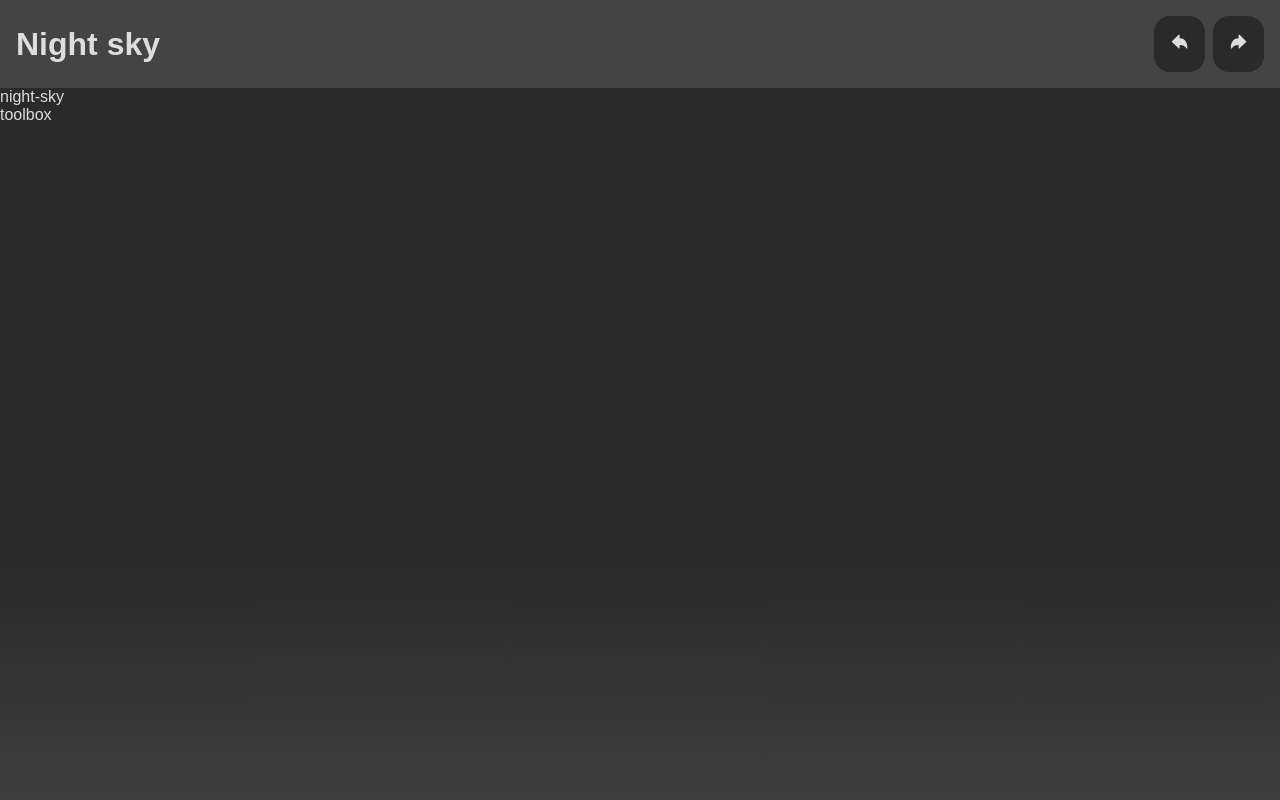
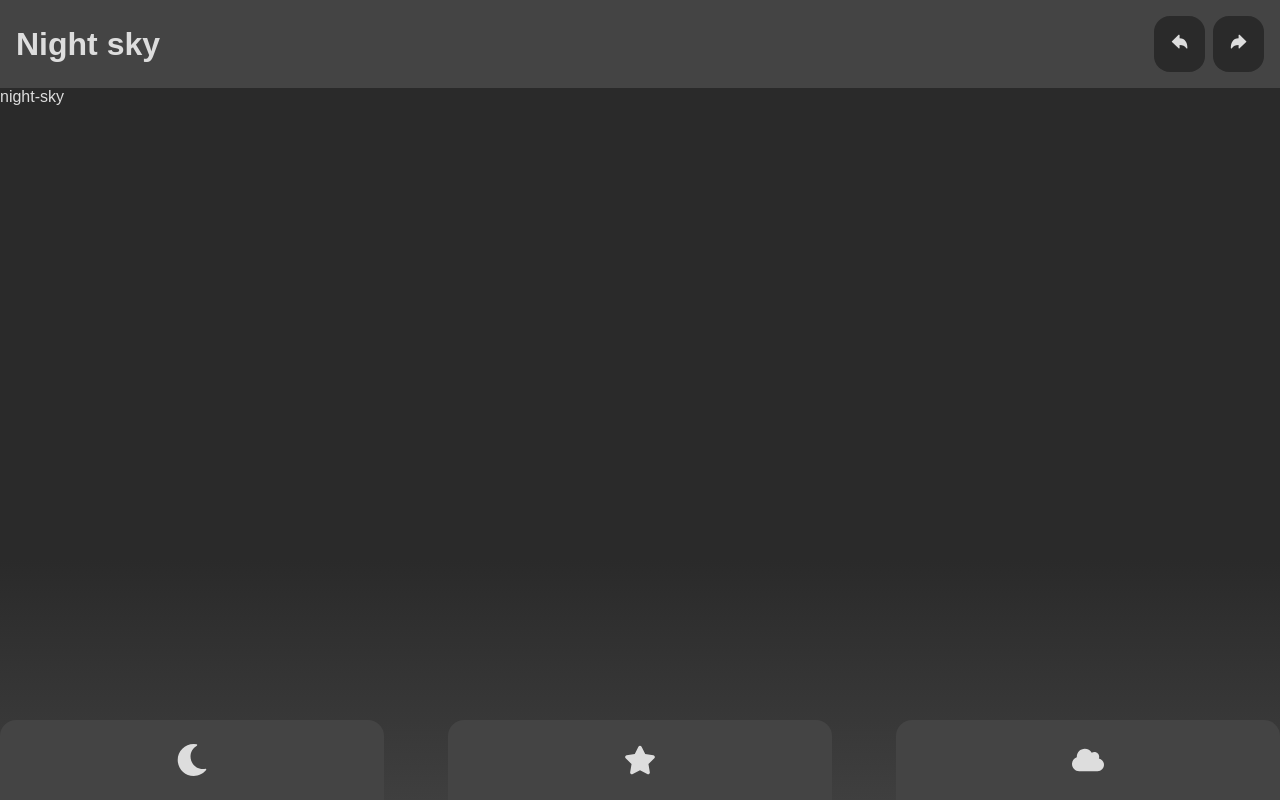
Before and after one commit to szlima/night-sky, a React (Vite) app: page / in a window 1280 px wide. Built offline with nearby package versions, Linux system fonts and the light colour scheme.

Commit message:
Criação do footer

```diff
--- a/src/App.jsx
+++ b/src/App.jsx
@@ -1,5 +1,6 @@
 
 import Header from './components/Header';
+import Toolbox from './components/Toolbox';
 
 function App() {
 
@@ -7,7 +8,7 @@ function App() {
     <>
       <Header />
       <main className="night-sky">night-sky</main>
-      <div className="toolbox">toolbox</div>
+      <Toolbox />
     </>
   );
 }
--- /dev/null
+++ b/src/components/Toolbox.jsx
@@ -0,0 +1,29 @@
+
+import { FaMoon, FaStar, FaCloud } from 'react-icons/fa';
+
+import './styles/toolbox.css';
+
+function Toolbox(){
+
+    const handleMoonButton= () => {};
+
+    const handleStarButton= () => {};
+
+    const handleCloudButton= () => {};
+
+    return (
+        <footer className="toolbox">
+            <button type='button' className='toolbox__button' onClick={handleMoonButton}>
+                <FaMoon />
+            </button>
+            <button type='button' className='toolbox__button' onClick={handleStarButton}>
+                <FaStar />
+            </button>
+            <button type='button' className='toolbox__button' onClick={handleCloudButton}>
+                <FaCloud />
+            </button>
+        </footer>
+    );
+}
+
+export default Toolbox;
--- a/src/components/styles/header.css
+++ b/src/components/styles/header.css
@@ -25,7 +25,6 @@
 
     color: var(--white-01);
     background-color: var(--black-01);
-    border: none;
     border-radius: 1rem;
 
     font-size: 1.2rem;
--- /dev/null
+++ b/src/components/styles/toolbox.css
@@ -0,0 +1,33 @@
+
+.toolbox{
+    width: 100%;
+    height: 10dvh;
+
+    position: absolute;
+    bottom: 0;
+
+    display: flex;
+    justify-content: space-between;
+    flex-wrap: wrap;
+}
+
+.toolbox__button{
+    width: 30%;
+
+    border-top-right-radius: 1rem;
+    border-top-left-radius: 1rem;
+
+    color: var(--white-01);
+    background-color: var(--black-03);
+
+    display: flex;
+    justify-content: center;
+    align-items: center;
+
+    font-size: 2rem;
+}
+
+.toolbox__button:hover{
+    color: var(--black-01);
+    background-color: var(--white-01);
+}
--- a/src/styles/reset.css
+++ b/src/styles/reset.css
@@ -5,6 +5,10 @@
     transition: .7s;
 }
 
+button{
+    border: none;
+}
+
 button:hover{
     cursor: pointer;
 }
```
